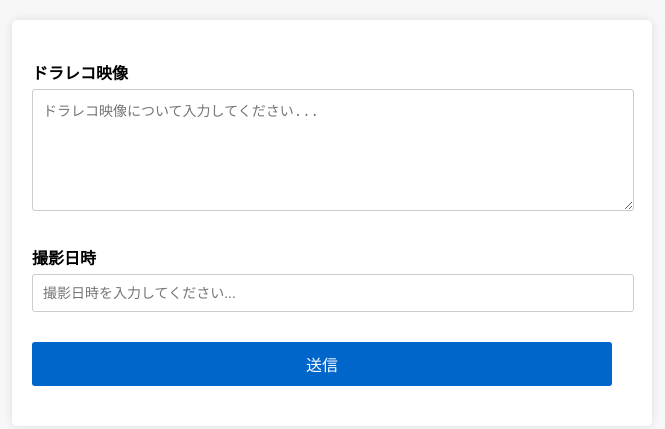
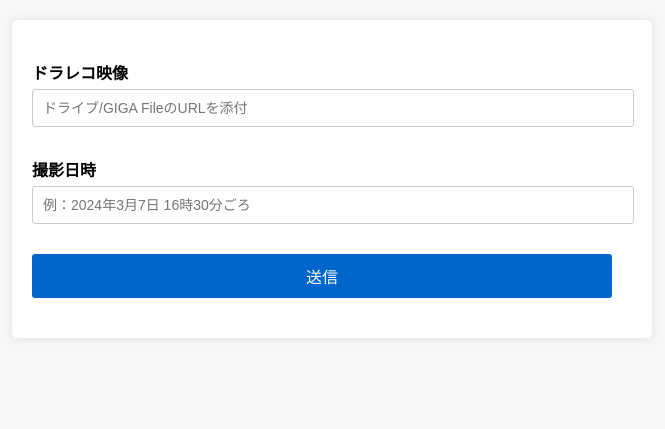
Before and after one commit to noaori/information_form, a plain HTML site: page index.html in a window 1280 px wide. Shown: the whole page, without its empty margins (308-973 px from the left). Drawn offline with Linux system fonts and the light colour scheme.

Commit message:
Update index.html

```diff
--- a/index.html
+++ b/index.html
@@ -10,11 +10,11 @@
 <body>
     <form id="driverecorder-form">
         <div class="container">
-            <label for="video">ドラレコ映像</label>
-            <textarea id="video" name="video" placeholder="ドラレコ映像について入力してください..."></textarea>
+            <label for="drive_recorder">ドラレコ映像</label>
+            <input type="text" id="drive_recorder" name="drive_recorder" placeholder="ドライブ/GIGA FileのURLを添付">
 
             <label for="date">撮影日時</label>
-            <input type="text" id="date" name="date" placeholder="撮影日時を入力してください...">
+            <input type="text" id="date" name="date" placeholder="例：2024年3月7日 16時30分ごろ">
 
             <button type="submit">送信</button>
         </div>
```
